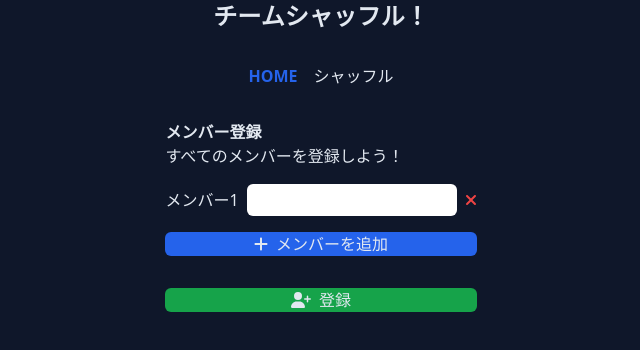
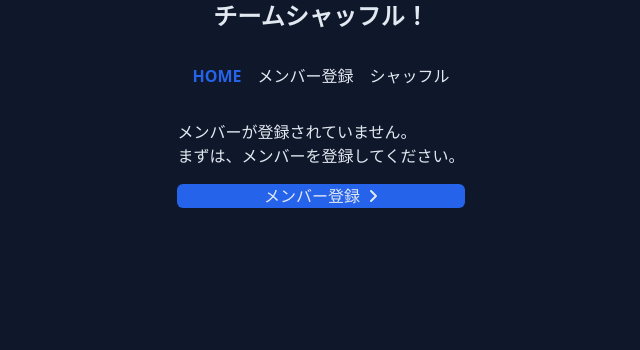
Before and after one commit to azufb/team_shuffle, a React (Vite) app: page / in a window 1280 px wide. Shown: the top 350 px of the page, without its empty margins (319-959 px from the left). Built offline with nearby package versions, Linux system fonts and the light colour scheme.

Commit message:
初期ページ実装

```diff
--- a/src/Navigation.tsx
+++ b/src/Navigation.tsx
@@ -21,6 +21,16 @@ export const Navigation = () => {
         </li>
         <li>
           <Link
+            to={pathsObj.register}
+            className={
+              currentPathName === pathsObj.register ? currentLinkStyle : ""
+            }
+          >
+            メンバー登録
+          </Link>
+        </li>
+        <li>
+          <Link
             to={pathsObj.shuffle}
             className={
               currentPathName === pathsObj.shuffle ? currentLinkStyle : ""
--- a/src/Routing.tsx
+++ b/src/Routing.tsx
@@ -2,13 +2,15 @@ import { Routes, Route } from "react-router-dom";
 import { RegisterForm } from "./components/register/RegisterForm";
 import { Shuffle } from "./components/shuffle/Shuffle";
 import { Layout } from "./Layout";
+import { Home } from "./components/home";
 
 export const Routing = () => {
   return (
     <>
       <Routes>
         <Route path="/" element={<Layout />}>
-          <Route index element={<RegisterForm />} />
+          <Route index element={<Home />} />
+          <Route path="/register" element={<RegisterForm />} />
           <Route path="/shuffle" element={<Shuffle />} />
         </Route>
       </Routes>
--- /dev/null
+++ b/src/components/home/index.tsx
@@ -0,0 +1,62 @@
+import { NavigateFunction, useNavigate } from "react-router-dom";
+import { LOCAL_STORAGE_ALL_MEMBERS_KEY } from "../../CONST";
+import { MembersList } from "../membersList/MembersList";
+import { MemberInfoType } from "../shuffle/Shuffle";
+import { pathsObj } from "../../pathsObj";
+import { useState } from "react";
+import { FontAwesomeIcon } from "@fortawesome/react-fontawesome";
+import { faTrashCan } from "@fortawesome/free-regular-svg-icons/faTrashCan";
+import { faAngleRight } from "@fortawesome/free-solid-svg-icons";
+
+export const Home = () => {
+  const navigate: NavigateFunction = useNavigate();
+  const allMembersJson: string | null = localStorage.getItem(
+    LOCAL_STORAGE_ALL_MEMBERS_KEY
+  );
+  const parsedAllMembers: MemberInfoType[] =
+    allMembersJson != null ? JSON.parse(allMembersJson) : [];
+  const [allMemebers, setAllMembers] =
+    useState<MemberInfoType[]>(parsedAllMembers);
+
+  const navigateRegisterPage = (): void => {
+    navigate(pathsObj.register);
+  };
+
+  const deleteData = (): void => {
+    localStorage.removeItem(LOCAL_STORAGE_ALL_MEMBERS_KEY);
+    setAllMembers([]);
+  };
+
+  return (
+    <div className="py-8">
+      {allMemebers.length === 0 ? (
+        <div className="flex flex-col gap-4">
+          <p className="text-white">
+            メンバーが登録されていません。
+            <br />
+            まずは、メンバーを登録してください。
+          </p>
+          <button
+            type="button"
+            onClick={navigateRegisterPage}
+            className="flex gap-2 justify-center items-center bg-blue rounded-md text-white"
+          >
+            <span>メンバー登録</span>
+            <FontAwesomeIcon icon={faAngleRight} />
+          </button>
+        </div>
+      ) : (
+        <div className="flex flex-col gap-4">
+          <MembersList allMembers={allMemebers} />
+          <button
+            onClick={deleteData}
+            className="flex gap-2 justify-center items-center bg-red rounded-md text-white"
+          >
+            <FontAwesomeIcon icon={faTrashCan} />
+            <span>データ削除</span>
+          </button>
+        </div>
+      )}
+    </div>
+  );
+};
--- a/src/components/register/RegisterForm.tsx
+++ b/src/components/register/RegisterForm.tsx
@@ -4,30 +4,30 @@ import { FontAwesomeIcon } from "@fortawesome/react-fontawesome";
 import { faXmark } from "@fortawesome/free-solid-svg-icons/faXmark";
 import { faPlus } from "@fortawesome/free-solid-svg-icons/faPlus";
 import { faUserPlus } from "@fortawesome/free-solid-svg-icons/faUserPlus";
-import { MembersList } from "../membersList/MembersList";
-import { useState } from "react";
 import { MemberInfoType } from "../shuffle/Shuffle";
+import { NavigateFunction, useNavigate } from "react-router-dom";
+import { pathsObj } from "../../pathsObj";
+
+type InputType = {
+  memberName: string;
+};
 
 type FormValuesType = {
-  members: {
-    memberName: string;
-  }[];
+  members: InputType[];
 };
 
 export const RegisterForm = () => {
+  const navigate: NavigateFunction = useNavigate();
+  const initialMemberInput: InputType = { memberName: "" };
   const { register, handleSubmit, control, reset } = useForm<FormValuesType>({
     defaultValues: {
-      members: [{ memberName: "" }],
+      members: [initialMemberInput],
     },
   });
   const { fields, append, remove } = useFieldArray({
     control,
     name: "members",
   });
-  const allMembersJson = localStorage.getItem(LOCAL_STORAGE_ALL_MEMBERS_KEY);
-  const [allMembers, setAllMembers] = useState<MemberInfoType[]>(
-    allMembersJson != null ? JSON.parse(allMembersJson) : []
-  );
 
   const onSubmit = (data: FormValuesType): void => {
     const registerData: MemberInfoType[] = data.members.map((member, index) => {
@@ -35,13 +35,9 @@ export const RegisterForm = () => {
     });
     const jsonArray: string = JSON.stringify(registerData);
     localStorage.setItem(LOCAL_STORAGE_ALL_MEMBERS_KEY, jsonArray);
-    setAllMembers(registerData);
 
     reset();
-  };
-
-  const appendMember = () => {
-    append({ memberName: "" });
+    navigate(pathsObj.home);
   };
 
   return (
@@ -51,7 +47,7 @@ export const RegisterForm = () => {
         <p className="text-white">すべてのメンバーを登録しよう！</p>
       </div>
       <div className="flex flex-col gap-8 ">
-        <form className="flex flex-col gap-8">
+        <form onSubmit={handleSubmit(onSubmit)} className="flex flex-col gap-8">
           <div className="flex flex-col gap-4">
             <div className="flex flex-col gap-4">
               {fields.map((field, index) => (
@@ -76,7 +72,7 @@ export const RegisterForm = () => {
             </div>
             <button
               type="button"
-              onClick={appendMember}
+              onClick={() => append(initialMemberInput)}
               className="flex gap-2 justify-center items-center bg-blue rounded-md text-white"
             >
               <FontAwesomeIcon icon={faPlus} />
@@ -85,16 +81,14 @@ export const RegisterForm = () => {
           </div>
 
           <button
-            type="button"
-            onClick={handleSubmit(onSubmit)}
+            type="submit"
+            onClick={() => onSubmit}
             className="flex gap-2 justify-center items-center bg-green rounded-md text-white"
           >
             <FontAwesomeIcon icon={faUserPlus} />
             <span>登録</span>
           </button>
         </form>
-
-        {allMembers.length >= 1 && <MembersList allMembers={allMembers} />}
       </div>
     </div>
   );
--- a/src/components/shuffle/Shuffle.tsx
+++ b/src/components/shuffle/Shuffle.tsx
@@ -52,7 +52,7 @@ export const Shuffle = () => {
   const deleteData = () => {
     localStorage.removeItem(LOCAL_STORAGE_ALL_MEMBERS_KEY);
     setAllMembers([]);
-    setMembersCount("0");
+    setMembersCount("1");
   };
 
   const handleChangeIsInclude = (targetIndex: number) => {
--- a/src/pathsObj.ts
+++ b/src/pathsObj.ts
@@ -1,4 +1,5 @@
 export const pathsObj = {
   home: "/",
+  register: "/register",
   shuffle: "/shuffle",
 };
```
